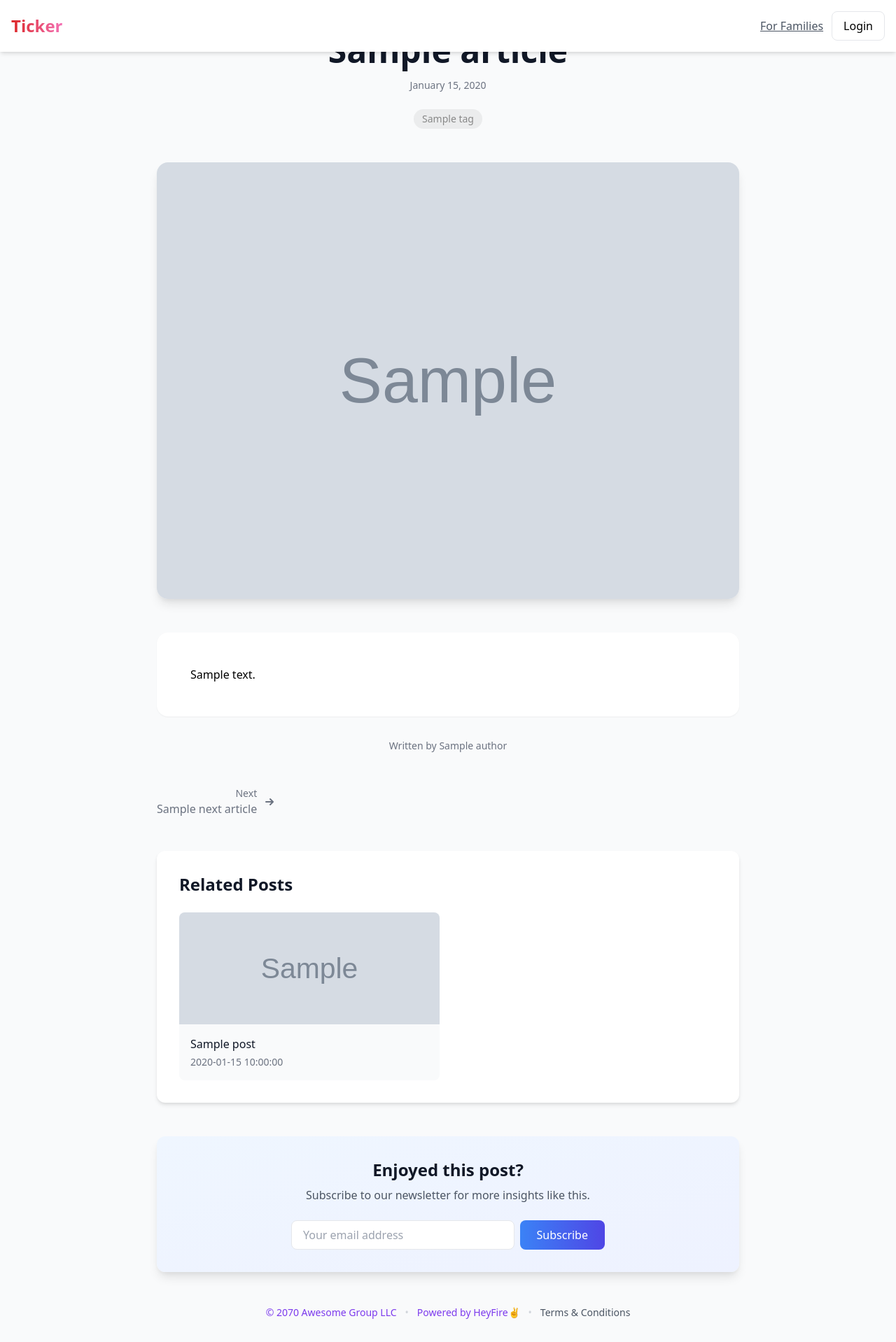
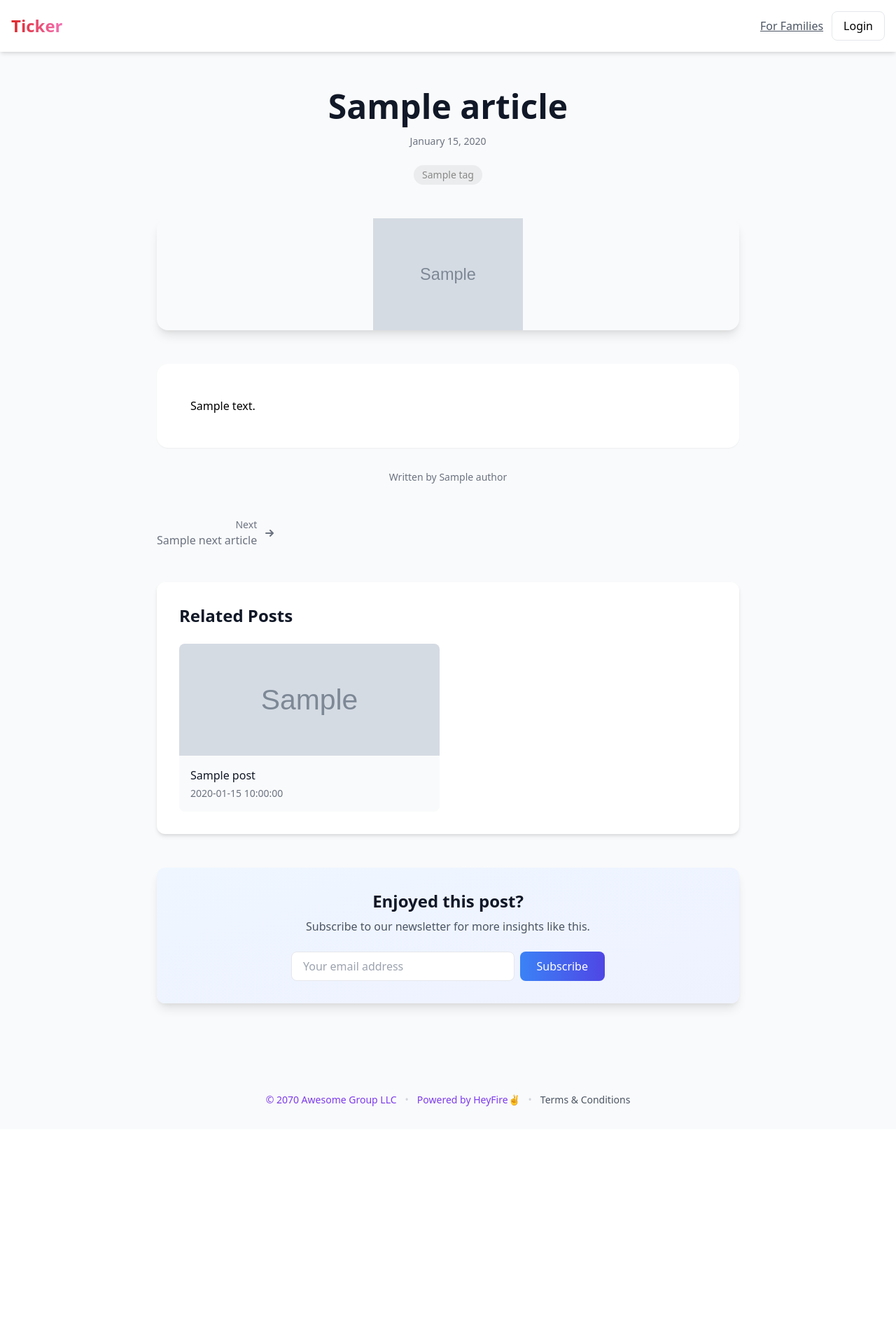
Before and after one commit to HeyFireHQ/ticker-blog, a Python web app: template blog/theme/templates/article.html in a window 1280 px wide. Shown: the whole page at 70% size. After the commit the page ends 1581 px from the top, so only its background shows below. Run offline with Jinja, Linux system fonts and the light colour scheme; the template is opened without the code that fills it: most values are stand-ins (such as "Sample title", 1, 10 or a date in 2020); grey boxes marked "Sample" are stand-in pictures.

Commit message:
trying to fix design

```diff
--- a/blog/theme/templates/article.html
+++ b/blog/theme/templates/article.html
@@ -3,7 +3,7 @@
 {% block title %}{{ article.title }} - HeyTicker Blog{% endblock %}
 
 {% block content %}
-<article class="max-w-4xl mx-auto px-4 sm:px-6 lg:px-8 py-12">
+<article class="max-w-4xl mx-auto px-4 sm:px-6 lg:px-8 py-32">
     <!-- Article Header -->
     <header class="text-center mb-12">
         <h1 class="text-4xl md:text-5xl font-bold text-gray-900 mb-4">
@@ -18,7 +18,7 @@
 
         <div class="flex items-center justify-center gap-2">
             {% for tag in article.tags %}
-            <a href="category/{{ tag }}.html" class="px-3 py-1 rounded-full text-sm hover:bg-opacity-80 transition-colors"
+            <a href="/category/{{ tag }}.html" class="px-3 py-1 rounded-full text-sm hover:bg-opacity-80 transition-colors"
                style="background-color: {{ article.colors.split(',')[loop.index0]|trim }}20; color: {{ article.colors.split(',')[loop.index0]|trim }};">
                 {{ tag }}
             </a>
@@ -28,8 +28,8 @@
 
     <!-- Featured Image -->
     {% if article.metadata.image %}
-    <div class="rounded-2xl overflow-hidden shadow-lg mb-12">
-        <img src="{{ article.metadata.image }}" alt="{{ article.title }}" class="w-full h-[400px] object-cover">
+    <div class="rounded-2xl overflow-hidden shadow-lg mb-12 flex justify-center">
+        <img src="{{ article.metadata.image }}" alt="{{ article.title }}" class="h-40 max-w-md w-auto object-cover">
     </div>
     {% endif %}
 
```
Also changed, not shown: blog/theme/templates/index.html (+4 -4 lines).
